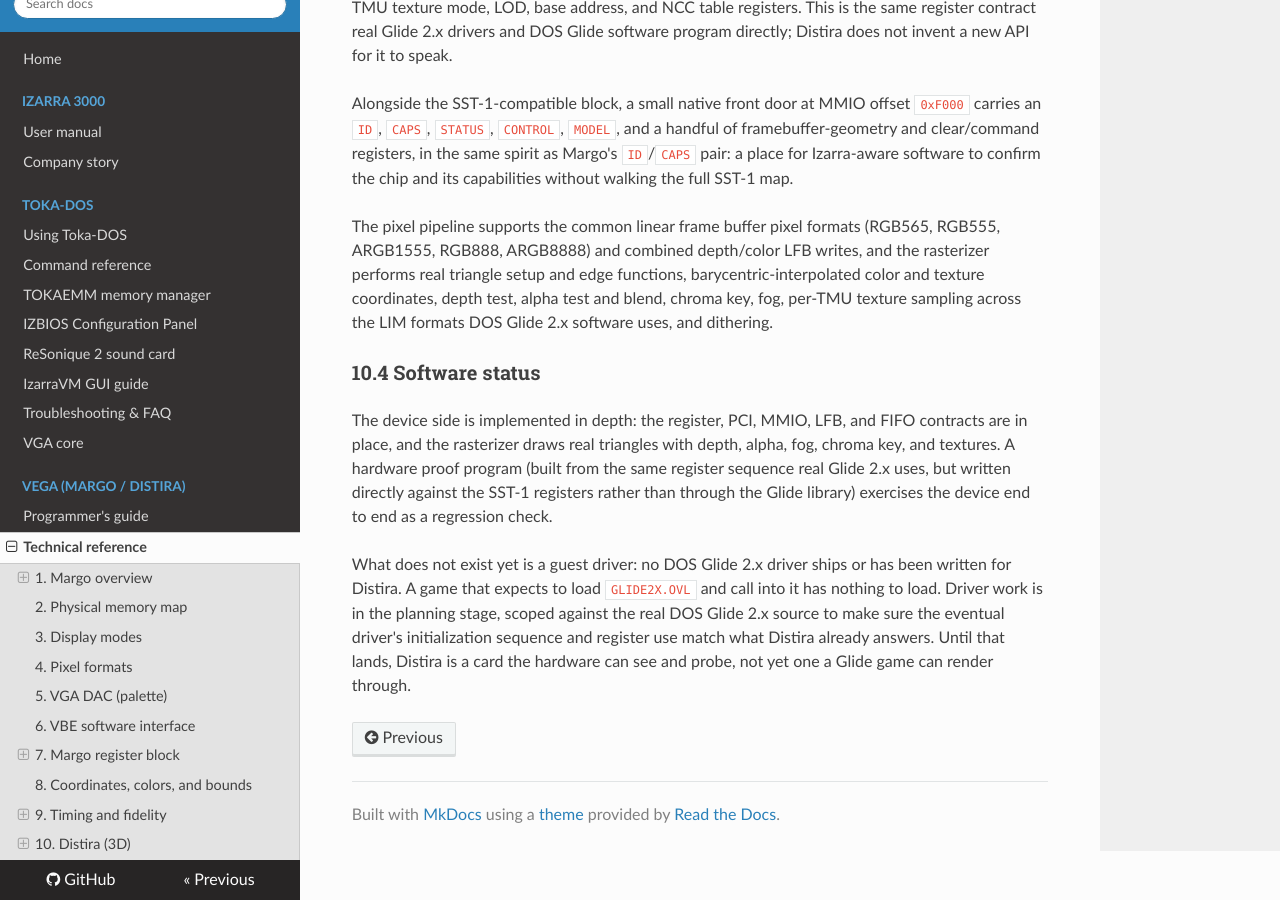
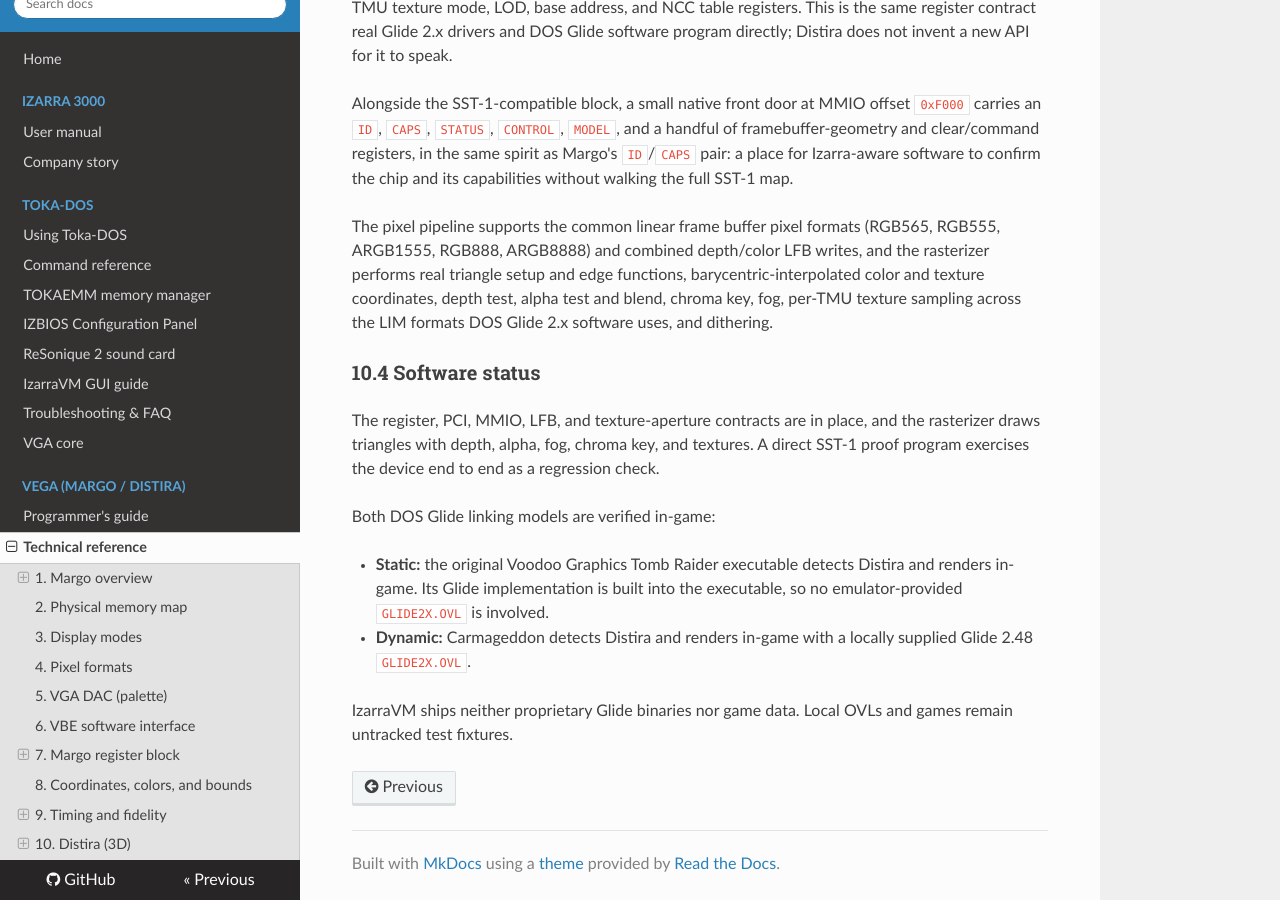
Before and after one commit to vorvek/IzarraVM, an MkDocs documentation site: the page built from docs/vega/vega-technical-reference.md, in a window 1280 px wide and 900 px high, scrolled down 12355 px. Built offline with MkDocs 1.6.1, drawn with Linux system fonts in a browser that asks for light colours; nearby versions of some CDN libraries; some of the changed text lies outside the part shown.

Commit message:
Document Glide support and bundled licenses (#535)
* Document Glide support and bundled licenses

* Correct the P300 and P330 manual description

* Polish legal and hardware documentation

```diff
--- a/docs/vega/vega-technical-reference.md
+++ b/docs/vega/vega-technical-reference.md
@@ -4,16 +4,18 @@ Visual Engine for Graphics Acceleration. This is the hardware reference for the
 VEGA chipset fitted to the Izarra 3000. It documents the programming interface:
 the memory map, the display modes, and the register set.
 
-VEGA is two chips that share one pool of memory:
+VEGA combines two graphics engines with separate memory:
 
 - **Margo**, the 2D engine. Drives the desktop and all 2D display modes, and
-  carries a blit engine for accelerated fills, copies, text, and lines.
-- **Distira**, the 3D engine. Documented in a later revision of this manual.
+  owns a 4 MB frame store and a blit engine for accelerated fills, copies,
+  text, and lines.
+- **Distira**, the 3D engine. Owns a 2 MB framebuffer and two independent 2 MB
+  texture stores.
 
-Both chips read and write a single 4 MB frame store. Memory is allocated by
-mode, so a high resolution 32-bit 2D surface and a 3D scene do not coexist.
+VEGA presents the scanout from whichever engine is active. Margo and Distira
+do not alias each other's memory.
 
-This revision covers Margo. The Distira sections are reserved.
+This revision covers both engines. Margo starts below; Distira is in section 10.
 
 ---
 
@@ -24,7 +26,7 @@ through the VESA BIOS interface, and a memory mapped register block that drives
 the blit engine. A driver sets a mode through the VBE software interface, then
 talks to the engine through the register block to move pixels without the CPU.
 
-- 4 MB frame store, shared with Distira, addressed as a flat byte space from
+- 4 MB frame store, private to Margo, addressed as a flat byte space from
   offset `0x000000` to `0x3FFFFF`.
 - Display modes up to 1024x768 at 32 bits per pixel.
 - 256-entry palette for 8-bit modes, through the standard VGA DAC ports.
@@ -45,7 +47,7 @@ are documented with the rest of the VGA core, not here.
 | Host interface | 66 MHz, 32-bit, bus-mastering port to the custom chipset (PCI derived) |
 | Host bandwidth | about 266 MB/s peak |
 | Margo core clock | 100 MHz |
-| Frame store | 4 MB SGRAM, 128-bit, 100 MHz, shared with Distira |
+| Frame store | 4 MB SGRAM, 128-bit, 100 MHz, dedicated to Margo |
 | Memory bandwidth | about 1.6 GB/s |
 | RAMDAC | 206 MHz, integrated |
 | 2D solid fill | up to about 200 Mpixels/s |
@@ -434,9 +436,9 @@ same memory. That coupling is approximated, not modeled exactly.
 
 ## 10. Distira (3D)
 
-Distira is the second half of VEGA: a fixed-function 3D rasterizer sharing the
-frame store and RAMDAC with Margo. Where Margo speaks a chipset-specific
-register interface, Distira speaks a compatible dialect of a real one: it
+Distira is the second half of VEGA: a fixed-function 3D rasterizer with its own
+framebuffer, texture stores, and 60 Hz scanout. Where Margo speaks a
+chipset-specific register interface, Distira follows a real one. It
 targets the same PCI, MMIO, framebuffer, and register contract as the 3dfx
 Voodoo Graphics generation (the SST-1 chipset), so period Glide-based
 software can find and drive it the way it drives real Voodoo hardware. This
@@ -503,17 +505,18 @@ formats DOS Glide 2.x software uses, and dithering.
 
 ### 10.4 Software status
 
-The device side is implemented in depth: the register, PCI, MMIO, LFB, and
-FIFO contracts are in place, and the rasterizer draws real triangles with
-depth, alpha, fog, chroma key, and textures. A hardware proof program
-(built from the same register sequence real Glide 2.x uses, but written
-directly against the SST-1 registers rather than through the Glide library)
-exercises the device end to end as a regression check.
+The register, PCI, MMIO, LFB, and texture-aperture contracts are in place, and
+the rasterizer draws triangles with depth, alpha, fog, chroma key, and textures.
+A direct SST-1 proof program exercises the device end to end as a regression
+check.
 
-What does not exist yet is a guest driver: no DOS Glide 2.x driver ships or
-has been written for Distira. A game that expects to load `GLIDE2X.OVL` and
-call into it has nothing to load. Driver work is in the planning stage,
-scoped against the real DOS Glide 2.x source to make sure the eventual
-driver's initialization sequence and register use match what Distira already
-answers. Until that lands, Distira is a card the hardware can see and probe,
-not yet one a Glide game can render through.
+Both DOS Glide linking models are verified in-game:
+
+- **Static:** the original Voodoo Graphics Tomb Raider executable detects
+  Distira and renders in-game. Its Glide implementation is built into the
+  executable, so no emulator-provided `GLIDE2X.OVL` is involved.
+- **Dynamic:** Carmageddon detects Distira and renders in-game with a locally
+  supplied Glide 2.48 `GLIDE2X.OVL`.
+
+IzarraVM ships neither proprietary Glide binaries nor game data. Local OVLs
+and games remain untracked test fixtures.
```
Also changed, not shown: README.md (+2 -2 lines), docs/izarra-3000/user-manual.md (+4 -4 lines), docs/troubleshooting.md (+11 -5 lines), 4 other files.
